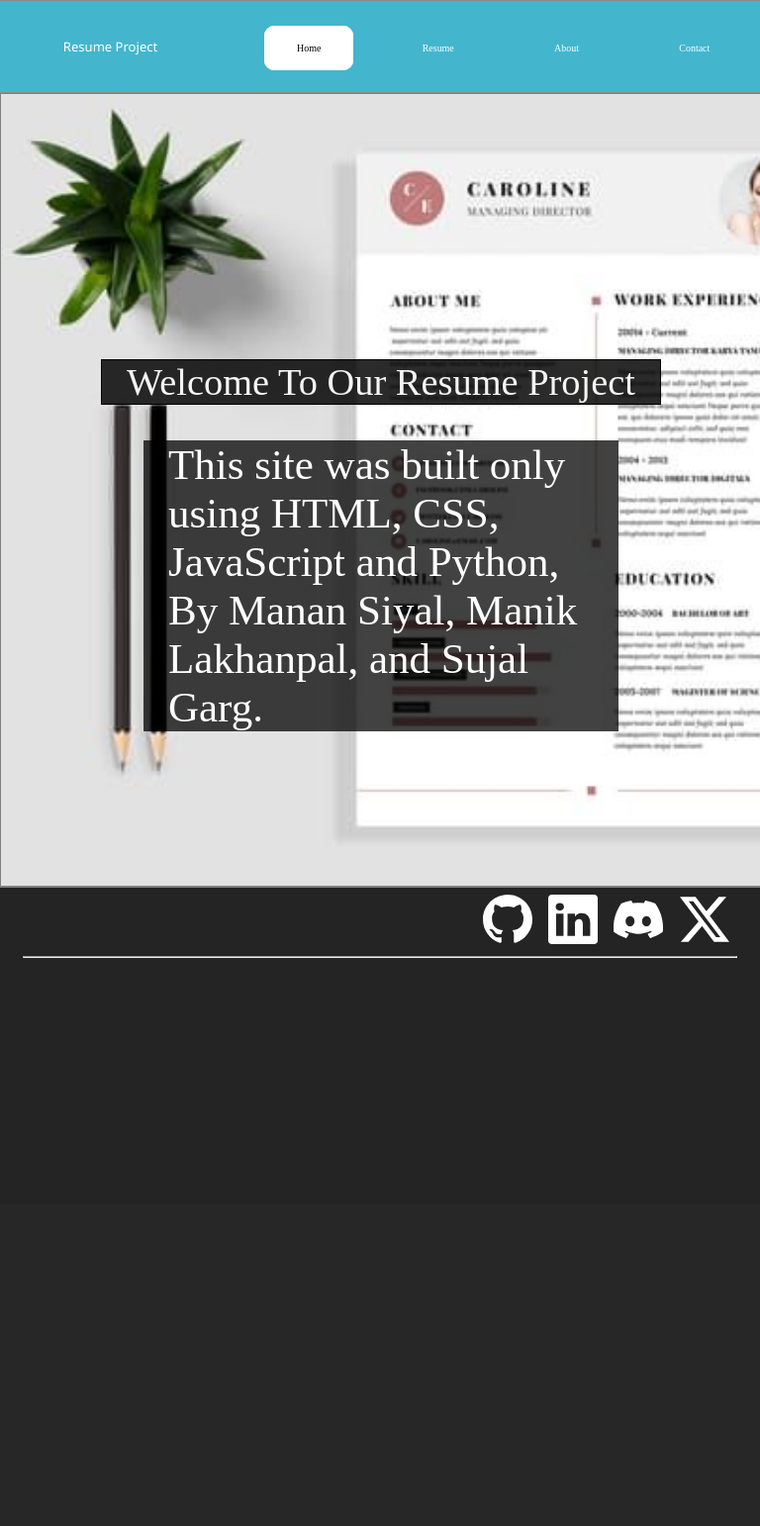
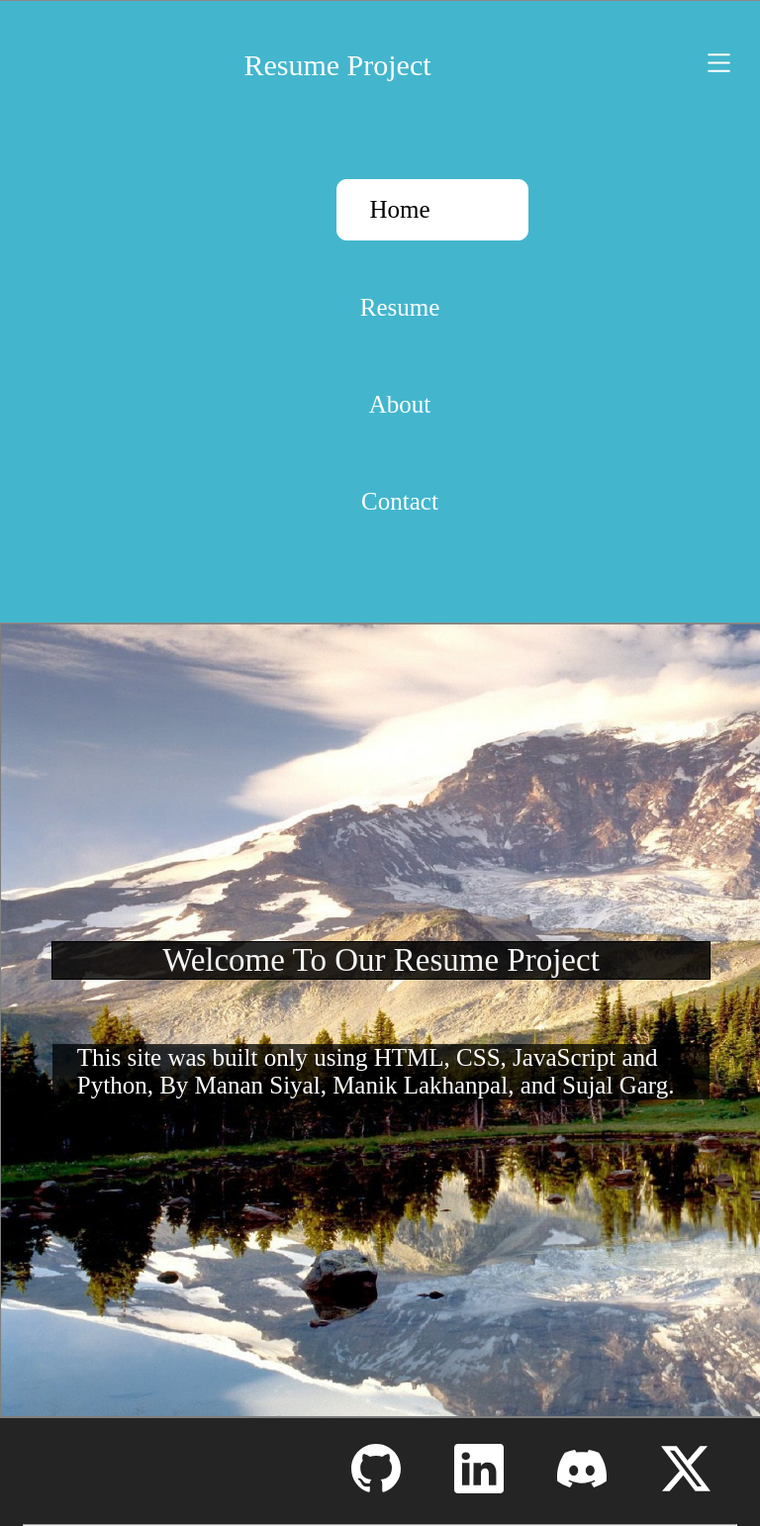
Before and after one commit to ManikLakhanpal/Project-Final, a Flask app: page / in a window 768 px wide. Shown: the whole page at 99% size. Before the commit the page ends 968 px from the top, so only its background shows below. Run offline with Flask 3, Linux system fonts and the light colour scheme.

Commit message:
final code

```diff
--- /dev/null
+++ b/data/Paavn7814253595.json
@@ -0,0 +1 @@
+{"name": "Paavni", "phone": "7814253595", "email": "paavni0259@gmail.com", "linkedin": "Hsshissb", "location": "Hshwibshab", "secondary_edu": "Sjbsjbs", "senior_secondary_edu": "Nshwbshs", "languages": "Shsbejeneo", "profile": "Sjebejneoe", "achievements": "Sjebejdneo", "prof_skills": "Wkebejidnx", "prof_knowledge": "Sjenndjdsbbsjdnd", "hobbies": "Sjenndjd", "picture": "Jsehnendnd"}
--- a/main.py
+++ b/main.py
@@ -26,7 +26,7 @@ def about():
 
 @app.route('/contact')
 def contact():
-  return render_template('contact.html', hightlight='contact')
+  return render_template('contact.html', highlight='contact')
 
 
 @app.route('/resume', methods=["GET", "POST"])
--- a/static/form.css
+++ b/static/form.css
@@ -67,6 +67,6 @@ span.word-count {
     font-size: 14px;
     color: #888;
     position: absolute;
-    top: -20px;
+    top: -3px;
     right: 0;
 }
--- a/static/main.css
+++ b/static/main.css
@@ -7,6 +7,10 @@ html, body {
 body {
     background-size: cover;
     background-repeat: no-repeat;
+}
+
+.imp {
+    display: flex;
 }
 
 .logoLink {
@@ -36,6 +40,18 @@ nav {
     background-color: #43b6cd;
 }
 
+.w16 {
+    display: flex;
+    justify-content: space-between;
+}
+
+.w12 {
+    padding: 1rem 2rem;
+    text-decoration: none;
+    color: white;
+    font-size: 2.3vw;
+}
+
 ul {
     display: flex;
     justify-content: space-around;
@@ -45,6 +61,7 @@ ul {
 li {
     list-style-type: none;
     color: white;
+    margin: 10px;
 }
 
 .hLinks {
@@ -105,7 +122,7 @@ li {
     justify-content: center;
     color: white;
     width: 70%;
-    font-size: 43px; /* Adjust the font size as needed */
+    font-size: 2.3vw; /* Adjust the font size as needed */
     margin-top: 3px;
     background-color: rgba(0, 0, 0, 0.74); /* Add a semi-transparent background */
     padding: 0 25px; /* Add padding for better visibility */
@@ -113,7 +130,6 @@ li {
 
 .footer {
     background-color: rgb(37, 36, 36);
-    height: 40%;
     border-top: 1px solid grey;
 }
 
@@ -150,3 +166,101 @@ li {
     background-color: #4cc8c8;
     color: white;
 }
+
+.menu {
+    display: none;
+}
+
+
+
+@media (max-width: 768px) {
+
+    nav {
+        margin: 0%;
+
+    }
+
+    .w16 {
+        flex-direction: column;
+        align-items: center;
+    }
+
+    .menu {
+        padding: 25px;
+        margin-left: 3px;
+    }
+
+    .w12 {
+        display: flex;
+        font-size: 40px;
+        justify-content: space-between;
+        width: 100%;
+        margin: 0px;
+        padding: 0px;
+    }
+
+    .v8 {
+        display: inline;
+        font-size: 20px;
+    }
+
+    div > ul {
+        display: flex;
+        flex-direction: column;
+        align-items: center;
+        font-size: 52px;
+    }
+
+    ul > li {
+        margin: 19px;
+    }
+
+    .hLinks {
+        font-size: 25px;
+        display: block;
+        width: 100%;
+        text-align: left;
+    }
+
+
+    .parent {
+        height: 20%;
+    }
+
+    .displaytxt {
+        font-size: 33px;
+        text-align: center;
+        width: 100%;
+    }
+
+    .subtitle {
+        font-size: 25px;
+        text-align: left;
+        width: 100%;
+    }
+
+    .logo > a{
+        font-size: 33px;
+        width: 100%;
+        border: 1px solid black;
+    }
+
+    .site-logo {
+        display: flex;
+        font-size: 30px;
+        text-align: center;
+        align-self: center;
+    }
+
+    .imp {
+        display: none;
+        justify-content: center;
+        align-items: cenet;
+    }
+}
+
+@media (min-width: 768px) {
+    .imp {
+        display: flex;
+    }
+}
--- /dev/null
+++ b/static/main.js
@@ -0,0 +1,12 @@
+let btn = document.getElementsByClassName("menu")[0];
+let items = document.getElementsByClassName("imp")[0];
+
+console.log(btn);
+
+btn.addEventListener("click", function() {
+    if (items.style.display == "none") {
+        items.style.display = "flex";
+    } else {
+        items.style.display = "none";
+    }
+});
--- a/templates/bottom.html
+++ b/templates/bottom.html
@@ -1,3 +1,4 @@
+<script src="../static/main.js" charset="UTF-8"></script>
 <footer class="footer">
     <ul class="socials">
         <li> <!-- This is for logo of github -->
--- a/templates/head.html
+++ b/templates/head.html
@@ -1,7 +1,8 @@
 <!DOCTYPE html>
 <html lang="en">
     <head>
-        <meta charset="UTF-8" />
+        <meta charset="UTF-8">
+        <meta name="viewport" content="width=device-width, initial-scale=1.0">
         <link rel="stylesheet" href="../static/main.css" />
         <title>{% block title %} {% endblock %}</title>
         <style>
@@ -34,7 +35,7 @@
             {% endif %}
 
 
-            {% if highlight == "Contact" %}
+            {% if highlight == "contact" %}
                 a[class="hLinks contact"] {
                     background-color: #ffffff;
                     border: .1px solid #ffffff;
@@ -48,9 +49,19 @@
     </head>
 <body>
     <nav>
-        <div>
-            <ul>
-                <li class="logo"><a class="logoLink" href="{{ url_for('home') }}">Resume Project</a></li>
+        <div class="w16">
+            <div class="w12">
+                <div class="v8"></div>
+                <div class="v8 site-logo">Resume Project</div>
+                <div class="v8 menu">
+                    <a href="#" style="color: white;"">
+                        <svg xmlns="http://www.w3.org/2000/svg" width="33" height="33" fill="currentColor" class="bi bi-list" viewBox="0 0 16 16">
+                            <path fill-rule="evenodd" d="M2.5 12a.5.5 0 0 1 .5-.5h10a.5.5 0 0 1 0 1H3a.5.5 0 0 1-.5-.5m0-4a.5.5 0 0 1 .5-.5h10a.5.5 0 0 1 0 1H3a.5.5 0 0 1-.5-.5m0-4a.5.5 0 0 1 .5-.5h10a.5.5 0 0 1 0 1H3a.5.5 0 0 1-.5-.5"/>
+                        </svg>
+                    </a>
+                </div>
+            </div>
+            <ul class="imp">
                 <li><a class="hLinks home" href="{{ url_for('home') }}">Home</a></li>
                 <li><a class="hLinks resume" href="{{ url_for('resume') }}">Resume</a></li>
                 <li><a class="hLinks about" href="{{ url_for('about')}}">About</a></li>
--- a/templates/home.html
+++ b/templates/home.html
@@ -2,7 +2,7 @@
 {% block title %} Home {% endblock %}
 
 {% block content %}
-<div class="display" style="background-image: url('../static/images/home.jpg');">
+<div class="display" style="background-image: url('../static/images/home.jpeg');">
     <div class="parent">
         <div class="displaytxt">
             Welcome To Our Resume Project
@@ -12,9 +12,6 @@
         </div>
     </div>
 </div>
-<script>
-    alert("This site is under construction🚧 98% complete")
-</script>
 {% include 'bottom.html' %}
 {% endblock %}
 </body>
```
Also changed, not shown: static/form.js (+17 -4 lines), templates/form.html (+22 -23 lines), static/images/home.jpeg (added), static/images/home.jpg (deleted).
